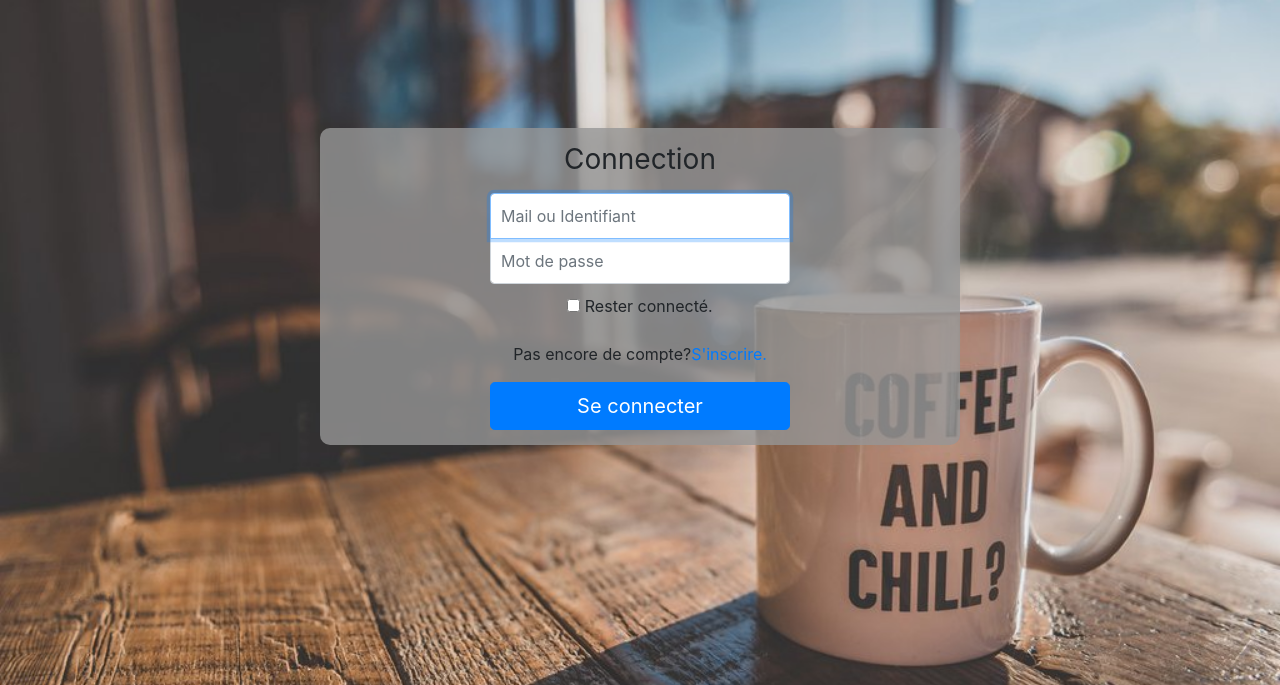
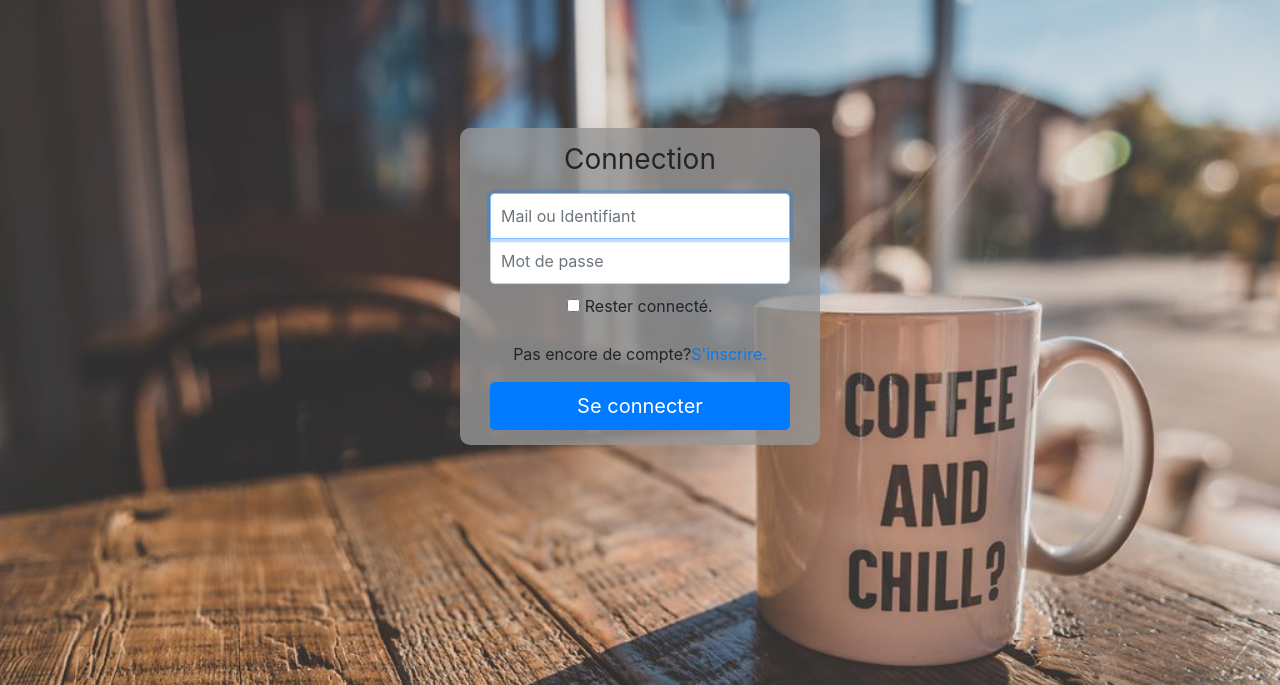
Before and after one commit to Pareom/ProjetWebDev, a PHP site: page / in a window 1280 px wide. Shown: the top 685 px of the page. Run offline with PHP 8.4, Linux system fonts and the light colour scheme.

Commit message:
reglage aux petits oignons de la zone de connection ! (Oui y'a un truc en pixel mai ca passe crème)

```diff
--- a/style.css
+++ b/style.css
@@ -50,6 +50,7 @@ Pour changer les petites spécificiés
 .zone_co{
     margin-top: 10%;
     width: 50%;
+    max-width: 360px;
     margin-left: auto;
     margin-right: auto;
     background-color: rgba(150,150,150,0.8);
```
